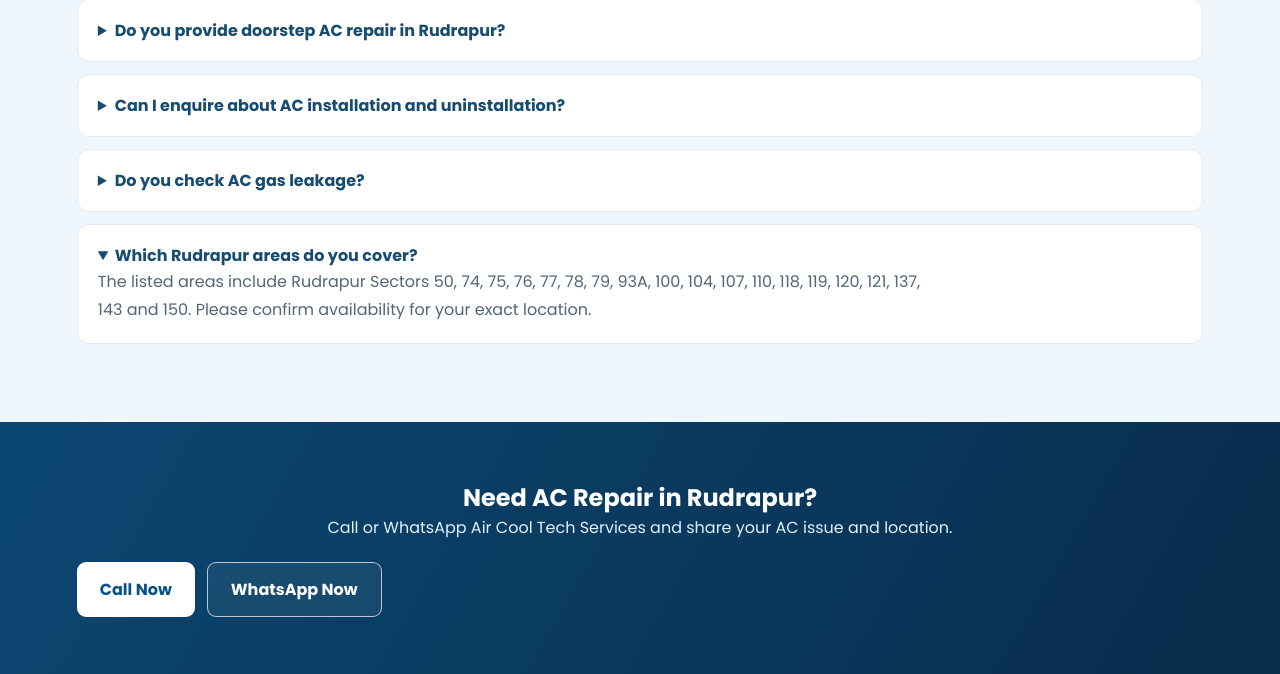
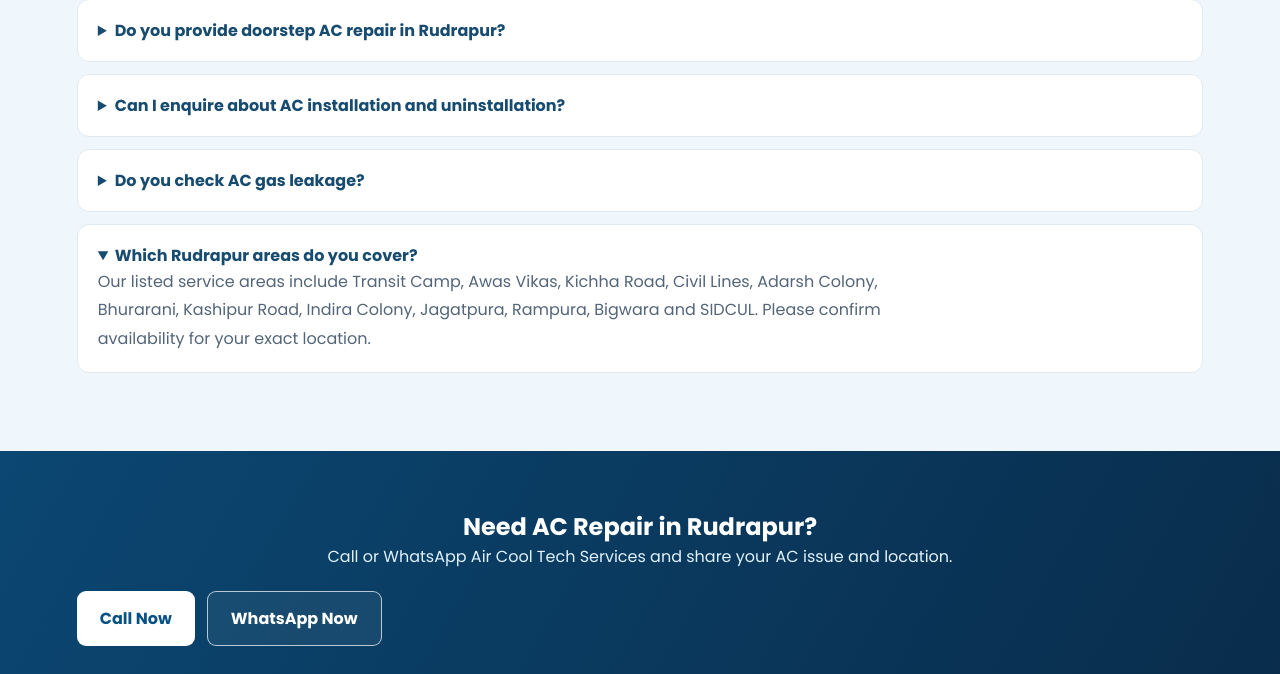
Before and after one commit to AircoolTechServices/AirCoolTechServices, a Flask app: page /rudrapur in a window 1280 px wide, after a click on "Which Rudrapur areas do you cover?". Shown: the part 2930-3604 px from the top of the page. Run offline with Flask 3, Linux system fonts and the light colour scheme.

Commit message:
Correct Rudrapur locality FAQ

```diff
--- a/templates/pages/rudrapur.html
+++ b/templates/pages/rudrapur.html
@@ -160,7 +160,7 @@
     <details><summary>Do you provide doorstep AC repair in Rudrapur?</summary><p>Technicians visit customers at their locations. Contact us with your area and issue so availability for your address can be confirmed.</p></details>
     <details><summary>Can I enquire about AC installation and uninstallation?</summary><p>Yes. Call or WhatsApp Air Cool Tech Services to discuss your split or window AC installation or uninstallation requirement.</p></details>
     <details><summary>Do you check AC gas leakage?</summary><p>You can request a technician assessment for low-cooling or suspected refrigerant leakage. The cause should be checked before deciding on a gas refill.</p></details>
-    <details><summary>Which Rudrapur areas do you cover?</summary><p>The listed areas include Rudrapur Sectors 50, 74, 75, 76, 77, 78, 79, 93A, 100, 104, 107, 110, 118, 119, 120, 121, 137, 143 and 150. Please confirm availability for your exact location.</p></details>
+    <details><summary>Which Rudrapur areas do you cover?</summary><p>Our listed service areas include Transit Camp, Awas Vikas, Kichha Road, Civil Lines, Adarsh Colony, Bhurarani, Kashipur Road, Indira Colony, Jagatpura, Rampura, Bigwara and SIDCUL. Please confirm availability for your exact location.</p></details>
   </div>
 </section>
 
```
